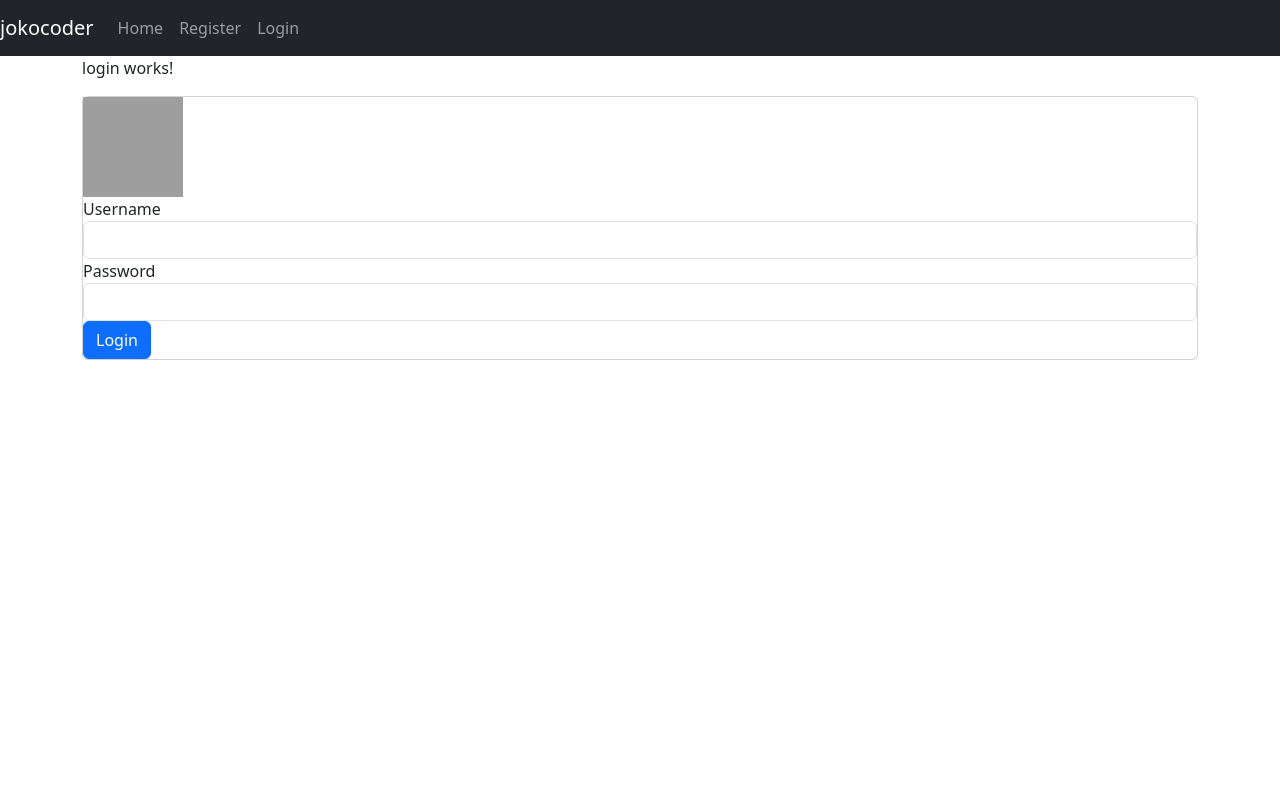
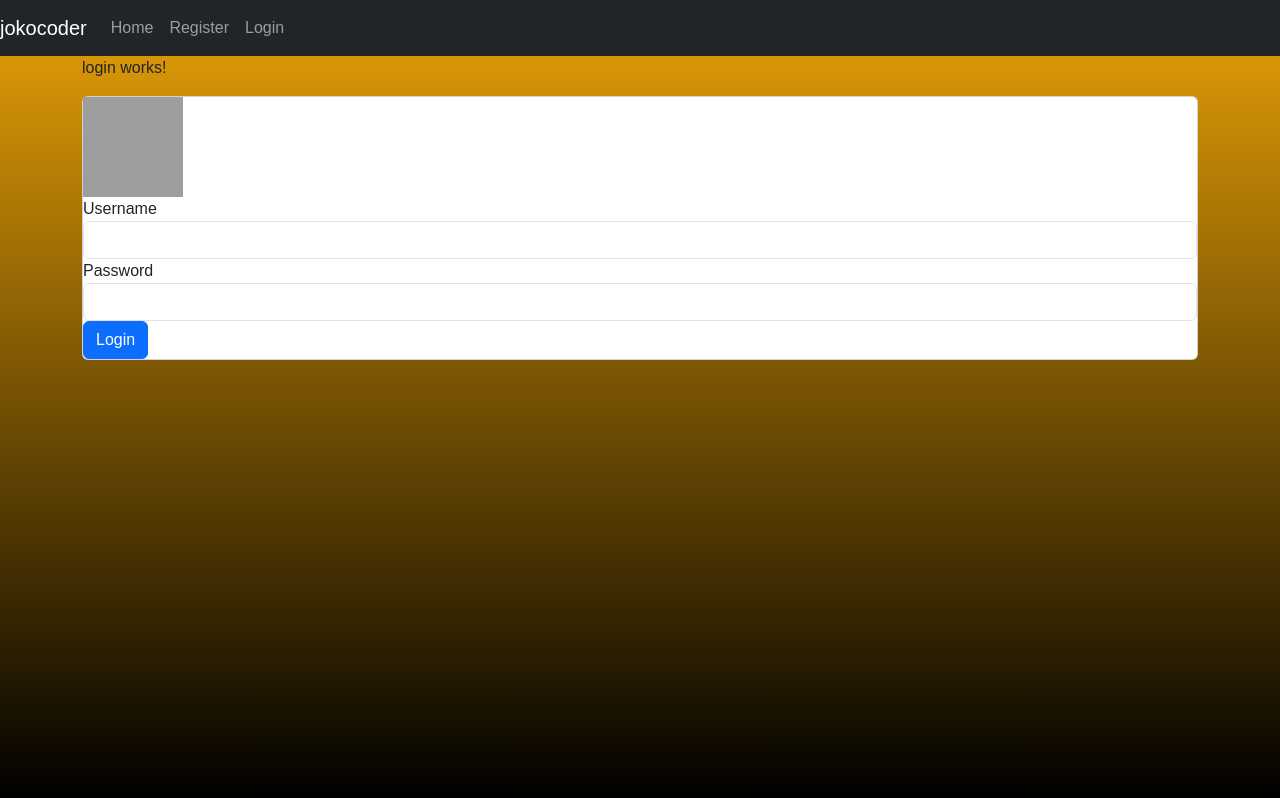
Before and after one commit to JokoKusnandi/Angular16RegisterLogin, an Angular app: page /login in a window 1280 px wide. Built offline with nearby package versions, Linux system fonts and the light colour scheme; grey boxes are pictures that could not be loaded.

Commit message:
Update styles.css

```diff
--- a/src/styles.css
+++ b/src/styles.css
@@ -1 +1,10 @@
 /* You can add global styles to this file, and also import other style files */
+html {
+    height: 100%;
+}
+body {
+    margin: 0;
+    padding: 0;
+    font-family: sans-serif;
+    background: linear-gradient(rgb(233, 161, 7), black);
+}
```
